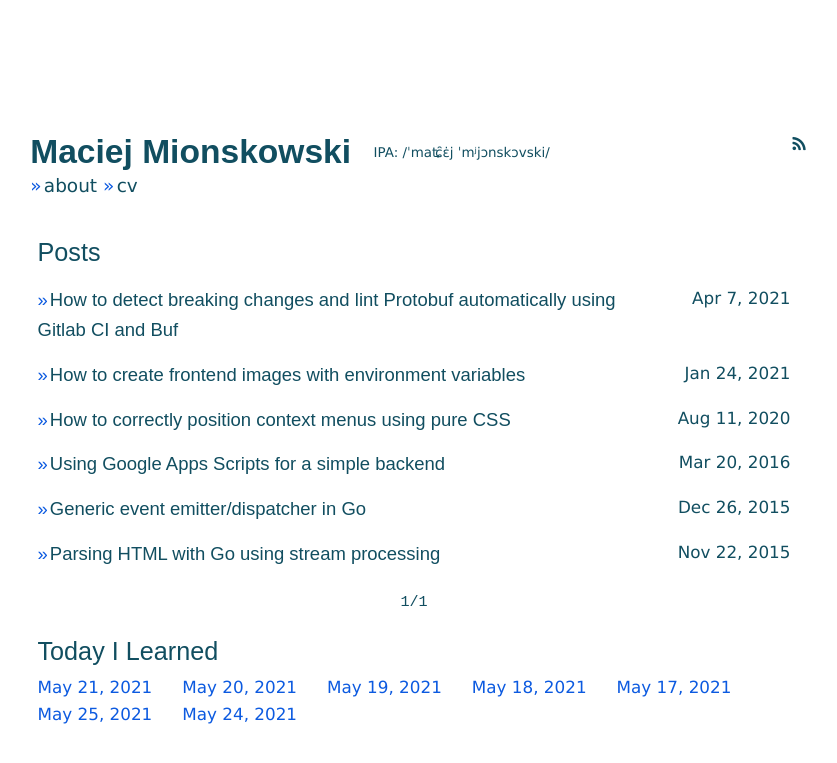
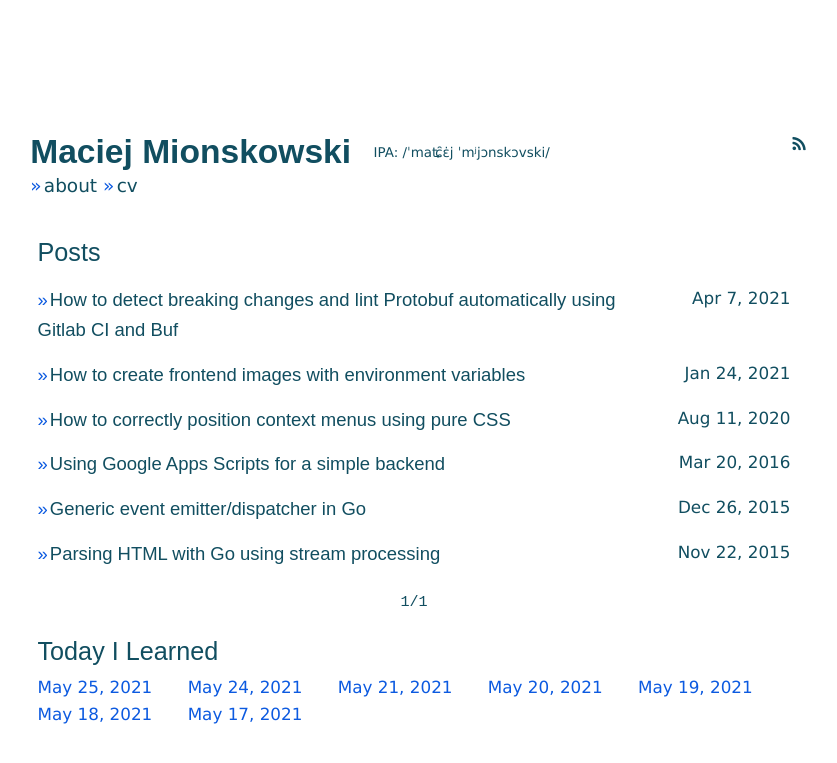
Before and after one commit to maciekmm/maciekmm.github.io, a Jekyll site: the page built from index.html, in a window 1280 px wide. Shown: the top 763 px of the page, without its empty margins (226-1063 px from the left). Built offline with Jekyll 4.4.1, drawn with Linux system fonts in a browser that asks for light colours; some web fonts are replaced; the list of posts is cut into pages by our own code.

Commit message:
Fix TIL styling issue

```diff
--- a/index.html
+++ b/index.html
@@ -36,7 +36,7 @@ hide-header: true
 
 <h1>Today I Learned</h1>
 <aside class="til--container">
-	{% for til in site.tils %}
+	{% for til in site.tils reversed %}
 	<a class="til--item" href="{{ til.url }}">{{ til.date | date: "%b %-d, %Y" }}</a>
 	{% endfor %}
 </aside>
--- a/style.scss
+++ b/style.scss
@@ -429,13 +429,9 @@ a:hover .hover-underline, a:focus .hover-underline {
 }
 
 .til--container {
-	display: flex;
-	flex-wrap: wrap;
-	flex-direction: row-reverse;
-	justify-content: flex-end;
-
 	.til--item {
 		margin-right: 30px;
+		white-space: nowrap;
 	}
 }
 
```
Also changed, not shown: _tils/2021-05-25.md (+1 -0 lines).
